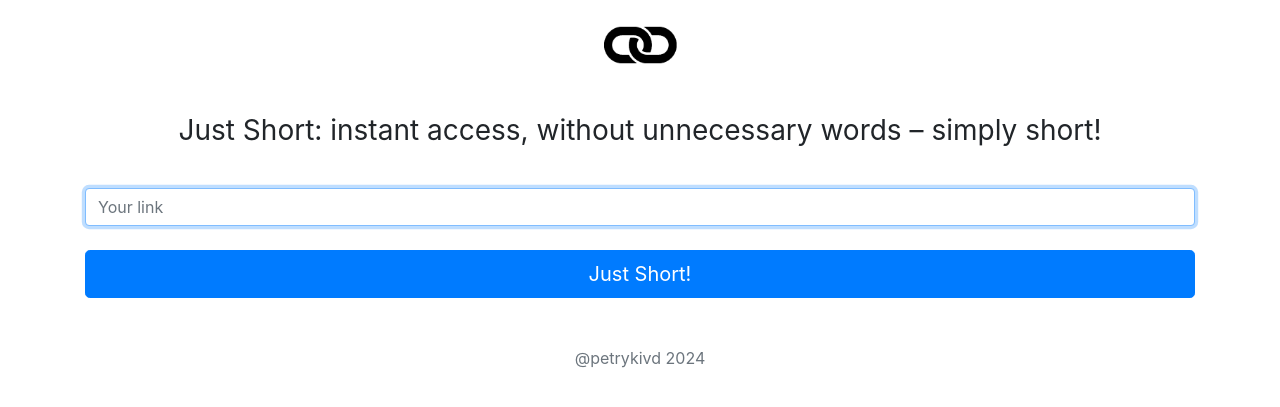
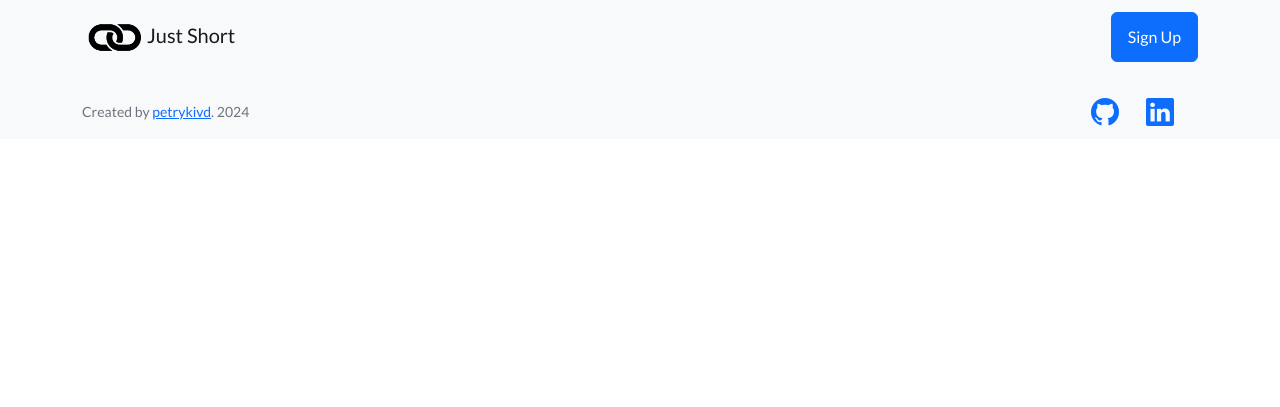
Before and after one commit to petrykivd/just_short, a Flask app: template templates/base.html in a window 1280 px wide. Shown: the top 407 px of the page. Run offline with Flask 3, Linux system fonts and the light colour scheme; the template is opened without the code that fills it, so the values that code supplies are empty; some libraries are stand-ins or nearby versions.

Commit message:
Added base template

```diff
--- a/templates/base.html
+++ b/templates/base.html
@@ -1,24 +1,55 @@
 <!DOCTYPE html>
 <html lang="en">
 <head>
-    <meta charset="UTF-8">
-    <link rel="stylesheet" href="https://cdn.jsdelivr.net/npm/bootstrap@4.1.3/dist/css/bootstrap.min.css"
-          integrity="sha384-MCw98/SFnGE8fJT3GXwEOngsV7Zt27NXFoaoApmYm81iuXoPkFOJwJ8ERdknLPMO" crossorigin="anonymous">
-    <title>Just Short</title>
+    <meta charset="utf-8"/>
+    <meta name="viewport" content="width=device-width, initial-scale=1, shrink-to-fit=no"/>
+    <meta name="description" content=""/>
+    <meta name="author" content=""/>
+    <title>{% block title %}{% endblock %}</title>
+    <link rel="icon" type="image/png" href="{{ url_for('static', filename='images/just_short_fav.png') }}">
+    <!-- Bootstrap icons-->
+    <link href="https://cdn.jsdelivr.net/npm/bootstrap-icons@1.5.0/font/bootstrap-icons.css" rel="stylesheet"
+          type="text/css"/>
+    <!-- Google fonts-->
+    <link href="https://fonts.googleapis.com/css?family=Lato:300,400,700,300italic,400italic,700italic" rel="stylesheet"
+          type="text/css"/>
+    <!-- Core theme CSS (includes Bootstrap)-->
+    <link href="{{ url_for('static', filename='styles.css') }}" rel="stylesheet"/>
 </head>
-<body class="text-center" data-new-gr-c-s-check-loaded="14.1153.0" data-gr-ext-installed="">
-<div class="container">
-    <form class="form-signin">
-        <img class="mb-4" src="{{ url_for('static', filename='images/just_short_fav.png') }}" alt="" width="90"
-             height="90">
-        <h1 class="h3 mb-3 font-weight-normal">Just Short: instant access, without unnecessary words – simply
-            short!</h1>
-        <br>
-        <input type="text" id="inputLink" class="form-control" placeholder="Your link" required="" autofocus="">
-        <br>
-        <button class="btn btn-lg btn-primary btn-block" type="submit">Just Short!</button>
-        <p class="mt-5 mb-3 text-muted">@petrykivd 2024</p>
-    </form>
-</div>
+<body>
+<!-- Navigation-->
+<nav class="navbar navbar-light bg-light static-top">
+    <div class="container">
+        <a class="navbar-brand" href="/"><img src="{{ url_for('static', filename='images/just_short_fav.png') }}"
+                                              alt="Just Short Logo" width="30%" height="30%">Just Short</a>
+        <a class="btn btn-primary" href="#signup">Sign Up</a>
+    </div>
+</nav>
+{% block main %}
+{% endblock %}
+<!-- Footer-->
+<footer class="footer bg-light" style="height: 20px;">
+    <div class="container">
+        <div class="row">
+            <div class="col-lg-6 h-50 text-center text-lg-start my-auto">
+                <p class="text-muted small mb-4 mb-lg-0">Created by <a href="https://t.me/accbuyer19" target="_blank">petrykivd</a>. 2024</p>
+            </div>
+            <div class="col-lg-6 h-50 text-center text-lg-end my-auto">
+                <ul class="list-inline mb-0">
+                    <li class="list-inline-item me-4">
+                        <a href="https://github.com/petrykivd/just_short"><i class="bi-github fs-3"></i></a>
+                    </li>
+                    <li class="list-inline-item me-4">
+                        <a href="https://www.linkedin.com/in/dmytro-petrykiv"><i class="bi-linkedin fs-3"></i></a>
+                    </li>
+                </ul>
+            </div>
+        </div>
+    </div>
+</footer>
+
+<!-- Bootstrap core JS-->
+<script src="https://cdn.jsdelivr.net/npm/bootstrap@5.2.3/dist/js/bootstrap.bundle.min.js"></script>
+<script src="https://cdn.startbootstrap.com/sb-forms-latest.js"></script>
 </body>
 </html>
```
